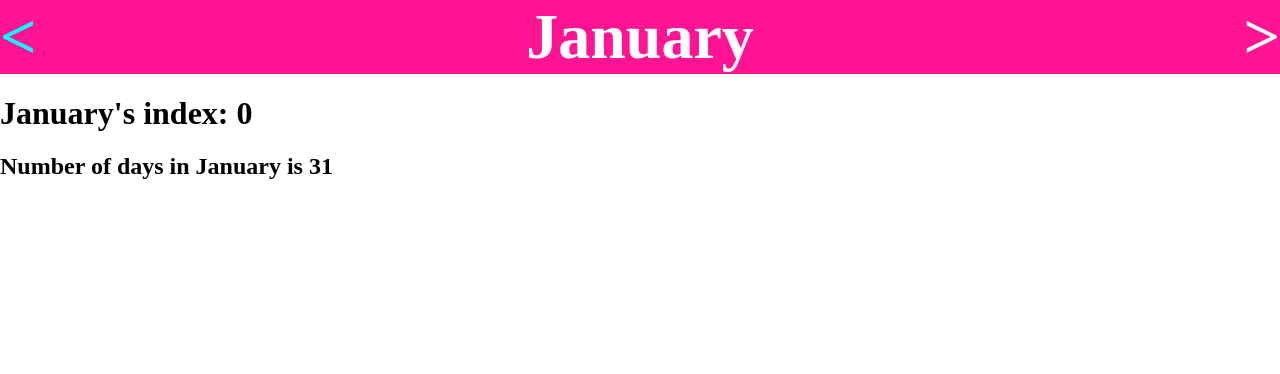
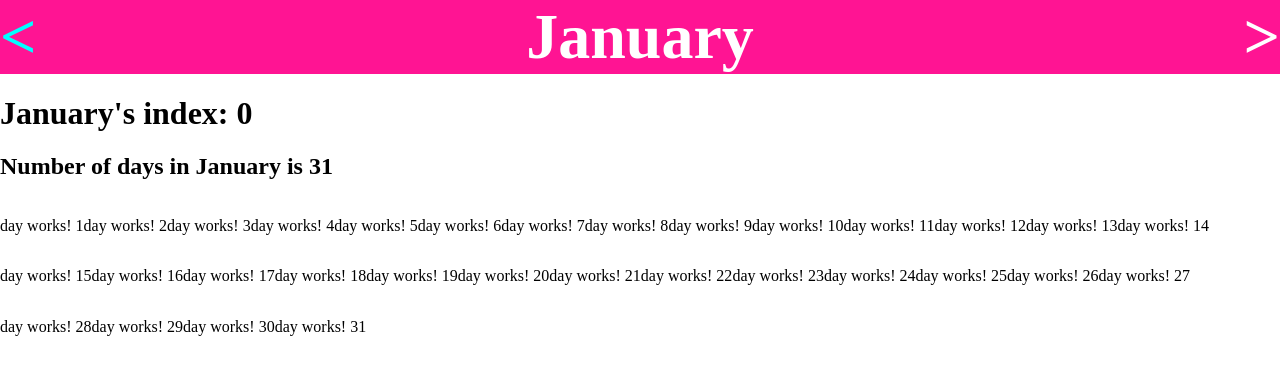
Before and after one commit to sguzman/Angular2InlineBlockCalendar, an Angular app: page / in a window 1280 px wide. Shown: the top 374 px of the page. Built offline with nearby package versions, Linux system fonts and the light colour scheme.

Commit message:
working float-left, display-inblock for days

```diff
--- a/src/app/day/day.component.html
+++ b/src/app/day/day.component.html
@@ -1,3 +1,3 @@
 <p>
-  day works!
+  day works! {{text}}
 </p>
--- a/src/app/day/day.component.ts
+++ b/src/app/day/day.component.ts
@@ -1,4 +1,4 @@
-import { Component, OnInit } from '@angular/core';
+import {Component, Input, OnInit} from '@angular/core';
 
 @Component({
   selector: 'app-day',
@@ -6,6 +6,7 @@ import { Component, OnInit } from '@angular/core';
   styleUrls: ['./day.component.css']
 })
 export class DayComponent implements OnInit {
+  @Input() text: string;
 
   constructor() { }
 
--- a/src/app/days/days.component.css
+++ b/src/app/days/days.component.css
@@ -0,0 +1,4 @@
+app-day.days {
+  display: inline-block;
+  float: left;
+}
--- a/src/app/days/days.component.html
+++ b/src/app/days/days.component.html
@@ -1,2 +1,5 @@
 <h1>{{months[monthIdx]}}'s index: {{monthIdx}}</h1>
-<h2>Number of days in {{months[monthIdx]}} is {{daysInMonth(monthIdx + 1)}}</h2>
+<h2>Number of days in {{months[monthIdx]}} is {{daysOfMonth}}</h2>
+<div *ngFor="let num of createRange(daysOfMonth); let i of index">
+  <app-day class="days" [text]="i"></app-day>
+</div>
--- a/src/app/days/days.component.ts
+++ b/src/app/days/days.component.ts
@@ -12,13 +12,23 @@ export class DaysComponent implements OnInit {
   months: string[] =
     ['January', 'February', 'March', 'April', 'May', 'June', 'July', 'August', 'September', 'October', 'November', 'December'];
 
+  daysOfMonth: number = 31;
+
   constructor(private _shareMonth: ConnectMonthService) {
     ConnectMonthService.caseNumber$.subscribe(
       data => {
-        console.log(`Receiving data in days component: ${data}`);
         this.monthIdx = data;
+        this.daysOfMonth = this.daysInMonth(data + 1);
       }
     );
+  }
+
+  createRange(number){
+    let items: number[] = [];
+    for (let i = 1; i <= number; i++){
+      items.push(i);
+    }
+    return items;
   }
 
   daysInMonth(month, year = 2017) {
--- a/src/app/topbar/topbar.component.ts
+++ b/src/app/topbar/topbar.component.ts
@@ -17,7 +17,6 @@ export class TopbarComponent implements OnInit {
   constructor(private _shareMonth: ConnectMonthService) {
     this.leftRight$.subscribe(
       data => {
-        console.log(data);
         if (data) {
           this.monthIdx = ++this.monthIdx % this.months.length;
         } else {
```
